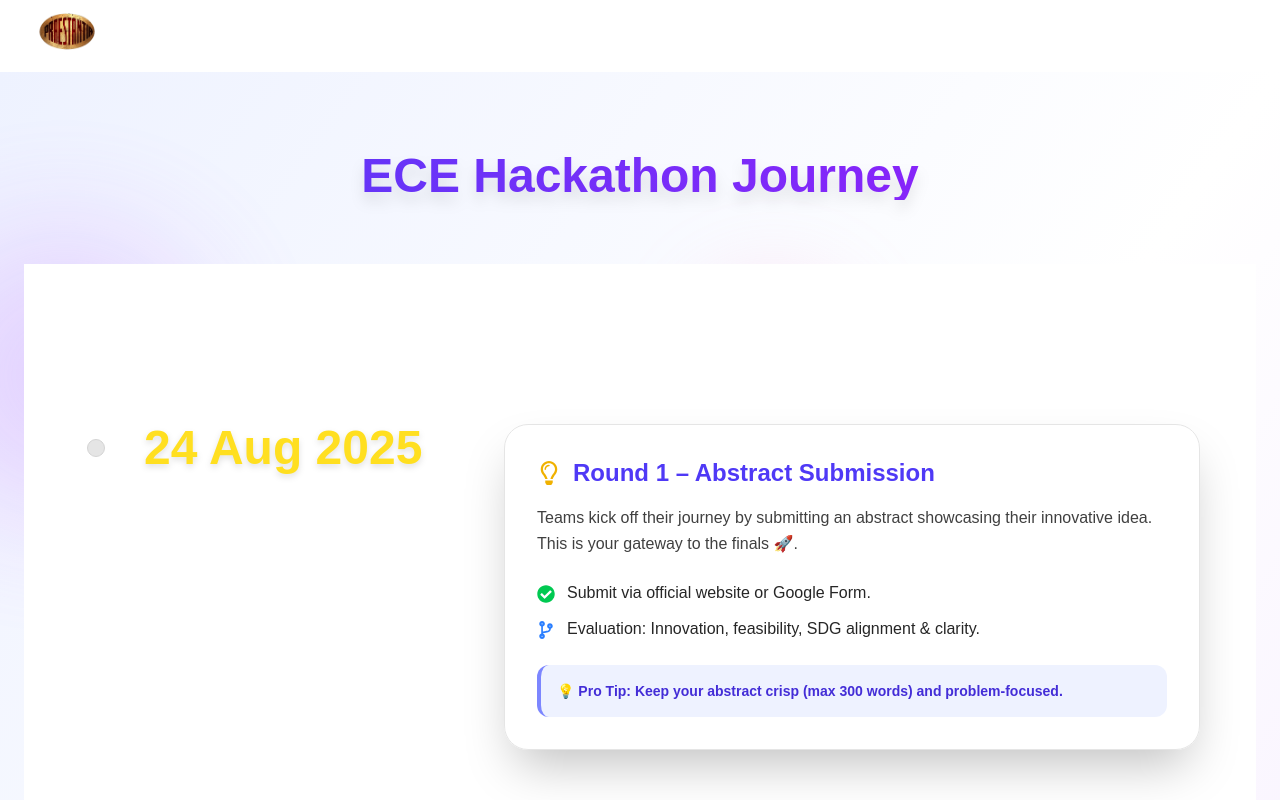
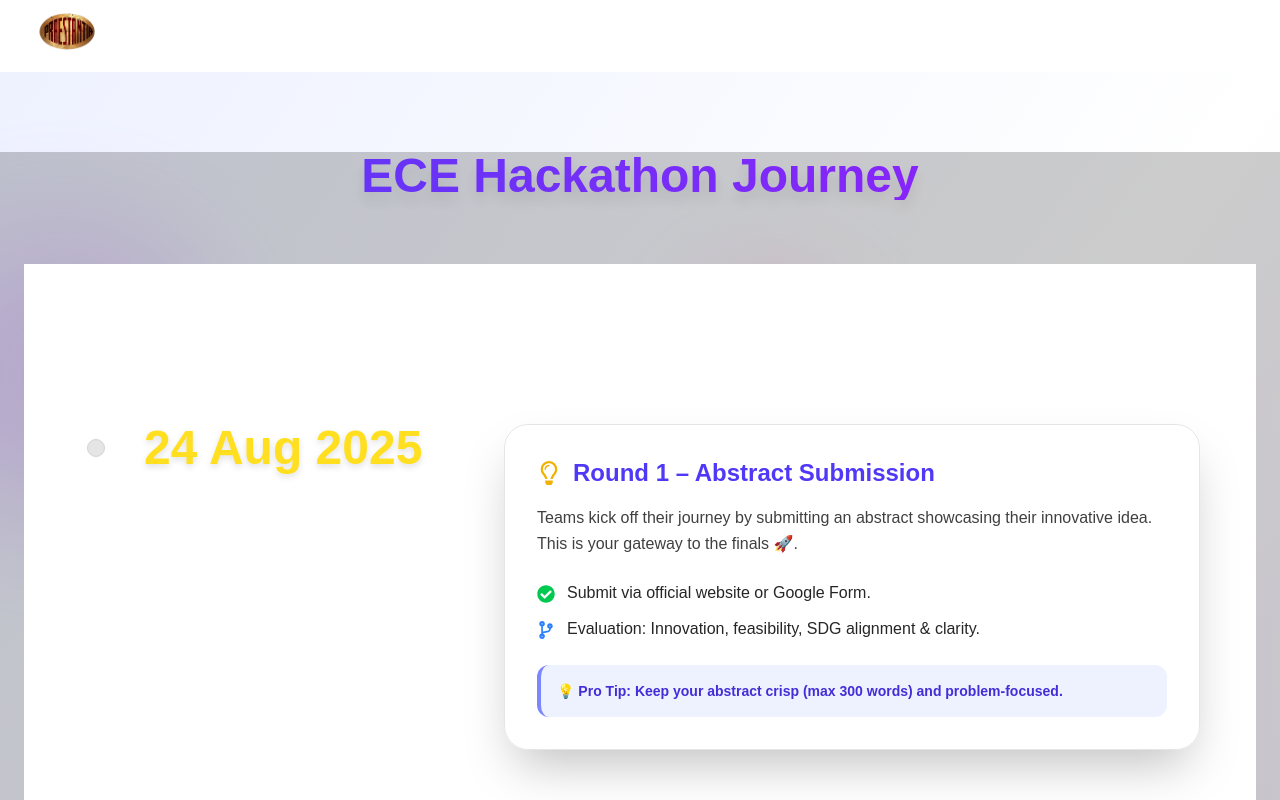
Before and after one commit to unKnownNG/preastantia-2k25, a Next.js app: page /hackathon in a window 1280 px wide. Shown: the top 800 px of the page. Built offline with nearby package versions, Linux system fonts and the light colour scheme.

Commit message:
Ready to deploy dev

```diff
--- a/src/app/event/page.tsx
+++ b/src/app/event/page.tsx
@@ -1,10 +1,13 @@
 import Events from '@/components/Events'
+import Footer from "@/components/Footer";
 import React from 'react'
 
 export default function page() {
   return (
     <>
     <Events/>
+      <Footer/>
+
     </>
   )
 }
--- a/src/app/hackathon/page.tsx
+++ b/src/app/hackathon/page.tsx
@@ -1,10 +1,13 @@
 import Hackathons from '@/components/Hackathons'
+import Footer from "@/components/Footer";
 import React from 'react'
 
 export default function page() {
   return (
     <>
     <Hackathons/>
+    <Footer/>
+
     </>
   );
 }
--- a/src/components/Hackathons.tsx
+++ b/src/components/Hackathons.tsx
@@ -113,7 +113,7 @@ export default function TimelineDemo() {
   ];
 
   return (
-    <div className="relative w-full overflow-hidden py-20">
+    <div className="relative w-full overflow-hidden py-20 bg-black/20">
       {/* 🔮 Background gradient + floating blobs */}
       <div className="absolute inset-0 bg-gradient-to-br from-indigo-50 via-white to-purple-100 dark:from-neutral-950 dark:via-neutral-900 dark:to-neutral-950" />
       <div className="absolute top-40 -left-20 w-72 h-72 bg-purple-400/30 dark:bg-purple-600/20 rounded-full blur-3xl animate-pulse" />
@@ -121,7 +121,7 @@ export default function TimelineDemo() {
       <div className="absolute top-60 right-1/3 w-40 h-40 bg-pink-300/30 dark:bg-pink-700/20 rounded-full blur-2xl animate-bounce" />
 
       {/* Content */}
-      <div className="relative container mx-auto px-6">
+      <div className="relative container mx-auto px-6 bg-black/20">
         <h2 className="text-center text-5xl font-extrabold text-transparent bg-clip-text bg-gradient-to-r from-indigo-600 to-purple-600 mb-16 drop-shadow-xl">
           ECE Hackathon Journey
         </h2>
--- a/src/components/HeroSection.tsx
+++ b/src/components/HeroSection.tsx
@@ -17,13 +17,16 @@ export default function HeroSection() {
               className="object-contain z-10"
             />
           </div>
+          <div className="text-primaryColor font-bold text-sm md:text-base lg:text-lg max-w-xl mt-6 text-center">Proudly Presents</div>
 
           {/* Second Logo (16:9 and larger than first) */}
-          <div className="flex-shrink-0 relative w-56 h-32 md:w-72 md:h-40 lg:w-96 lg:h-54 mt-6">
+          <div className="flex-shrink-0 relative w-70 h-46 md:w-86 md:h-50 lg:w-132 lg:h-76 mt-6">
             <Image
               src="/logo/logo.png"
               alt="Logo"
-              fill
+              // fill
+              width={900}
+              height={910}
               className="object-contain animate-float"
             />
           </div>
```
